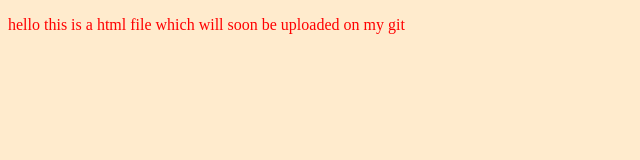
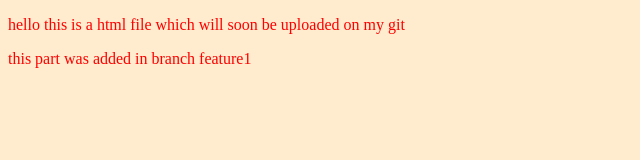
Before and after one commit to atulya-srivastava/LocalRepo, a plain HTML site: page index.html in a window 1280 px wide. Shown: the whole page, without its empty margins (0-640 px from the left). Drawn offline with Linux system fonts and the light colour scheme.

Commit message:
Add new feature1

```diff
--- a/index.html
+++ b/index.html
@@ -9,5 +9,6 @@
 </head>
 <body>
     <p>hello this is a html file which will soon be uploaded on my git</p>
+    <p>this part was added in branch feature1</p>
 </body>
 </html>
```
